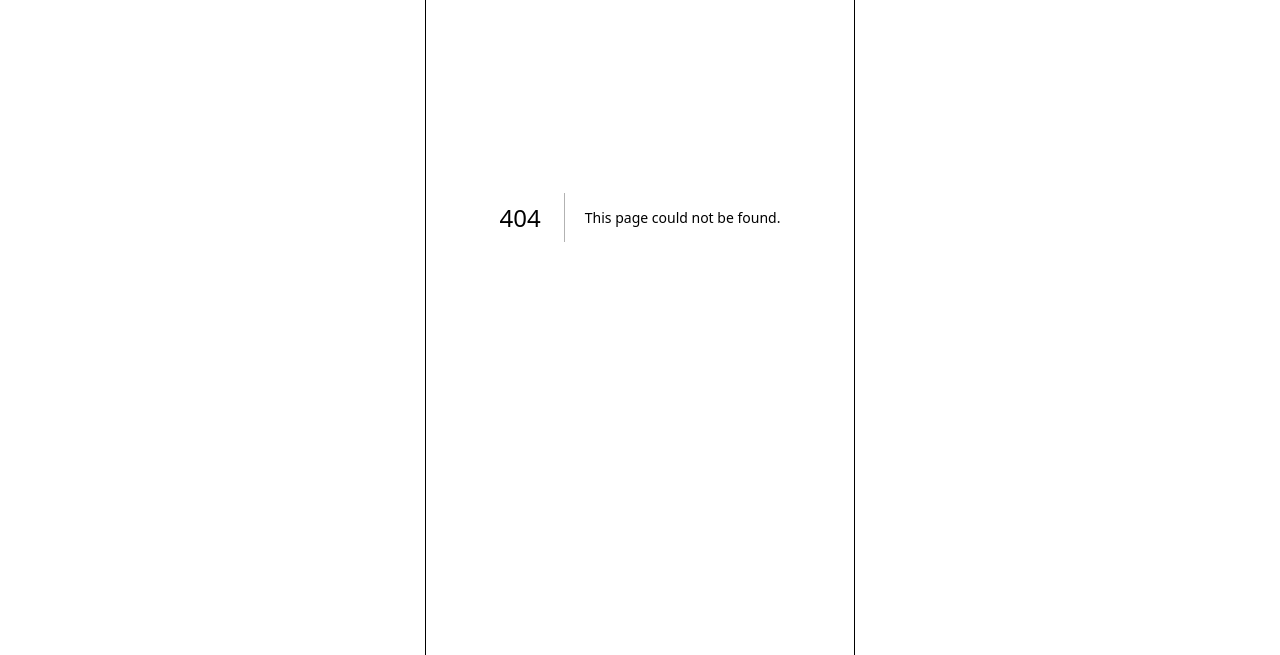
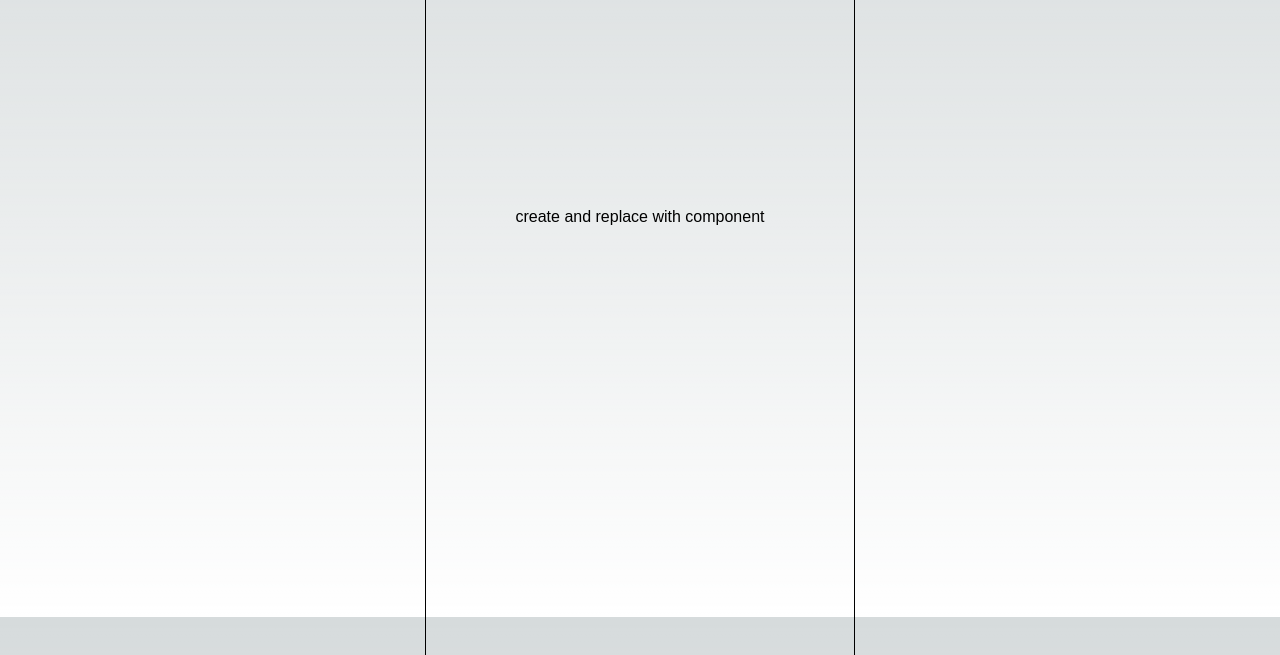
Before and after one commit to jacksonwanggg/Flagship-hackathon-group-7, a Next.js app in the folder client/: page /inbox in a window 1280 px wide. Before the commit this address had no page. Shown: the part 183-838 px from the top of the page. Built offline with nearby package versions, Linux system fonts and the light colour scheme.

Commit message:
setup page stubs

```diff
--- /dev/null
+++ b/client/src/app/inbox/page.tsx
@@ -0,0 +1,7 @@
+export default function Page() {
+  return (
+    <>
+      <div>create and replace with component</div>
+    </>
+  );
+}
--- /dev/null
+++ b/client/src/app/index/page.tsx
@@ -0,0 +1,9 @@
+import Image from "next/image";
+
+export default function Home() {
+  return (
+    <main className="flex min-h-screen flex-col items-center justify-between p-10">
+      Filler
+    </main>
+  );
+}
--- /dev/null
+++ b/client/src/app/leaderboard/page.tsx
@@ -0,0 +1,7 @@
+export default function Page() {
+  return (
+    <>
+      <div>create and replace with component</div>
+    </>
+  );
+}
--- /dev/null
+++ b/client/src/app/login/page.tsx
@@ -0,0 +1,7 @@
+export default function Page() {
+  return (
+    <>
+      <div>create and replace with component</div>
+    </>
+  );
+}
--- /dev/null
+++ b/client/src/app/memories/page.tsx
@@ -0,0 +1,7 @@
+export default function Page() {
+  return (
+    <>
+      <div>create and replace with component</div>
+    </>
+  );
+}
--- a/client/src/app/page.tsx
+++ b/client/src/app/page.tsx
@@ -1,9 +1,6 @@
-import Image from "next/image";
+import React from "react";
+import Home from "./index/page";
 
-export default function Home() {
-	return (
-		<main className="flex min-h-screen flex-col items-center justify-between p-10">
-			Filler
-		</main>
-	);
+export default async function Page() {
+  return <Home />;
 }
```
Also changed, not shown: client/src/pages/index.tsx (deleted, +0 -21 lines), client/src/components/Dashboard.tsx (added), 1 other file (tests, documents, lock files or other folders).
